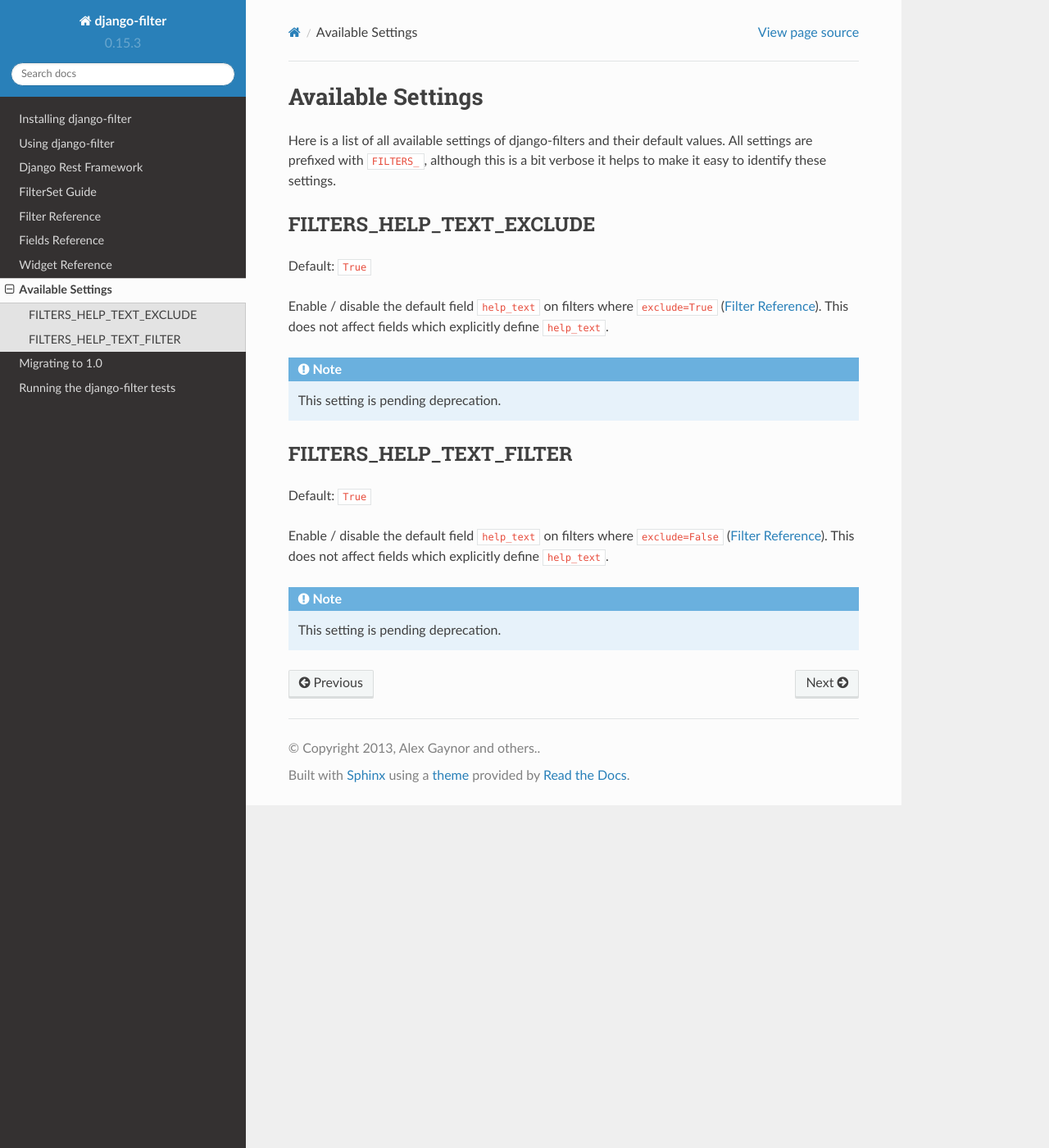
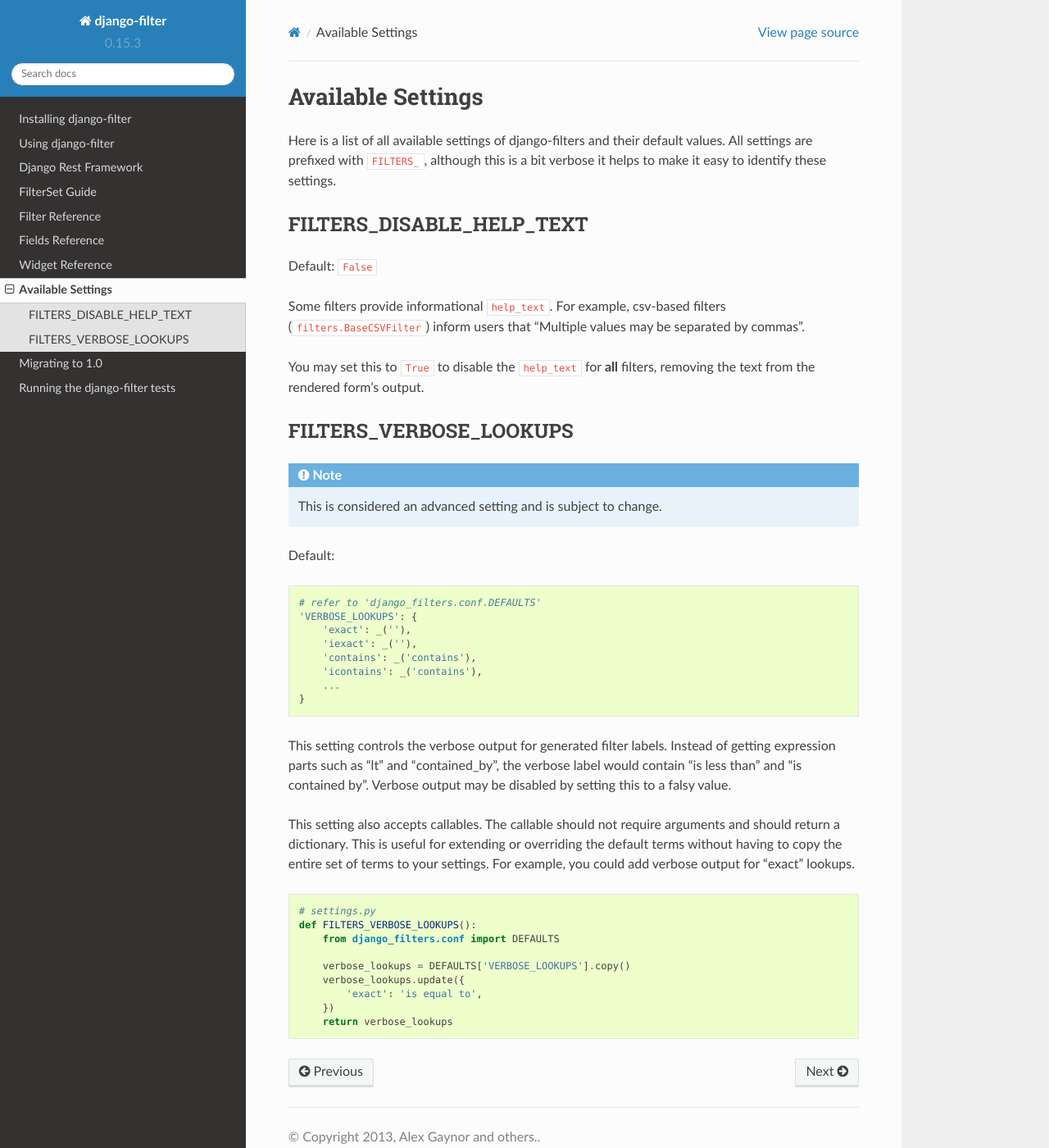
Before and after one commit to carltongibson/django-filter, a Sphinx documentation site: the page built from docs/ref/settings.txt, in a window 1280 px wide and 1400 px high. Shown: the whole window at 82% size. Built offline with Sphinx 7.4.7 and the Read the Docs theme 2.0.0, drawn with Linux system fonts in a browser that asks for light colours.

Commit message:
Add VERBOSE_LOOKUPS & DISABLE_HELP_TEXT settings

```diff
--- a/docs/ref/filters.txt
+++ b/docs/ref/filters.txt
@@ -22,7 +22,9 @@
 ~~~~~~~~~
 
 The label as it will apear in the HTML, analogous to a form field's label
-argument.
+argument. If a label is not provided, a verbose label will be generated based
+on the field ``name`` and the parts of the ``lookup_expr``.
+(See: :ref:`verbose-lookups-setting`).
 
 ``widget``
 ~~~~~~~~~~
--- a/docs/ref/settings.txt
+++ b/docs/ref/settings.txt
@@ -9,20 +9,59 @@
 is a bit verbose it helps to make it easy to identify these settings.
 
 
-FILTERS_HELP_TEXT_EXCLUDE
+FILTERS_DISABLE_HELP_TEXT
 -------------------------
 
-Default: ``True``
+Default: ``False``
 
-Enable / disable the default field ``help_text`` on filters where ``exclude=True`` (:doc:`/ref/filters`). This does not affect fields which explicitly define ``help_text``.
+Some filters provide informational ``help_text``. For example, csv-based
+filters (``filters.BaseCSVFilter``) inform users that "Multiple values may
+be separated by commas".
 
-.. note:: This setting is pending deprecation.
+You may set this to ``True`` to disable the ``help_text`` for **all**
+filters, removing the text from the rendered form's output.
 
-FILTERS_HELP_TEXT_FILTER
-------------------------
 
-Default: ``True``
+.. _verbose-lookups-setting:
 
-Enable / disable the default field ``help_text`` on filters where ``exclude=False`` (:doc:`/ref/filters`). This does not affect fields which explicitly define ``help_text``.
+FILTERS_VERBOSE_LOOKUPS
+-----------------------
 
-.. note:: This setting is pending deprecation.
+.. note::
+
+    This is considered an advanced setting and is subject to change.
+
+Default:
+
+.. code-block:: python
+
+    # refer to 'django_filters.conf.DEFAULTS'
+    'VERBOSE_LOOKUPS': {
+        'exact': _(''),
+        'iexact': _(''),
+        'contains': _('contains'),
+        'icontains': _('contains'),
+        ...
+    }
+
+This setting controls the verbose output for generated filter labels. Instead
+of getting expression parts such as "lt" and "contained_by", the verbose label
+would contain "is less than" and "is contained by". Verbose output may be
+disabled by setting this to a falsy value.
+
+This setting also accepts callables. The callable should not require arguments
+and should return a dictionary. This is useful for extending or overriding the
+default terms without having to copy the entire set of terms to your settings.
+For example, you could add verbose output for "exact" lookups.
+
+.. code-block:: python
+
+    # settings.py
+    def FILTERS_VERBOSE_LOOKUPS():
+        from django_filters.conf import DEFAULTS
+
+        verbose_lookups = DEFAULTS['VERBOSE_LOOKUPS'].copy()
+        verbose_lookups.update({
+            'exact': 'is equal to',
+        })
+        return verbose_lookups
```
Also changed, not shown: 4 other files.
